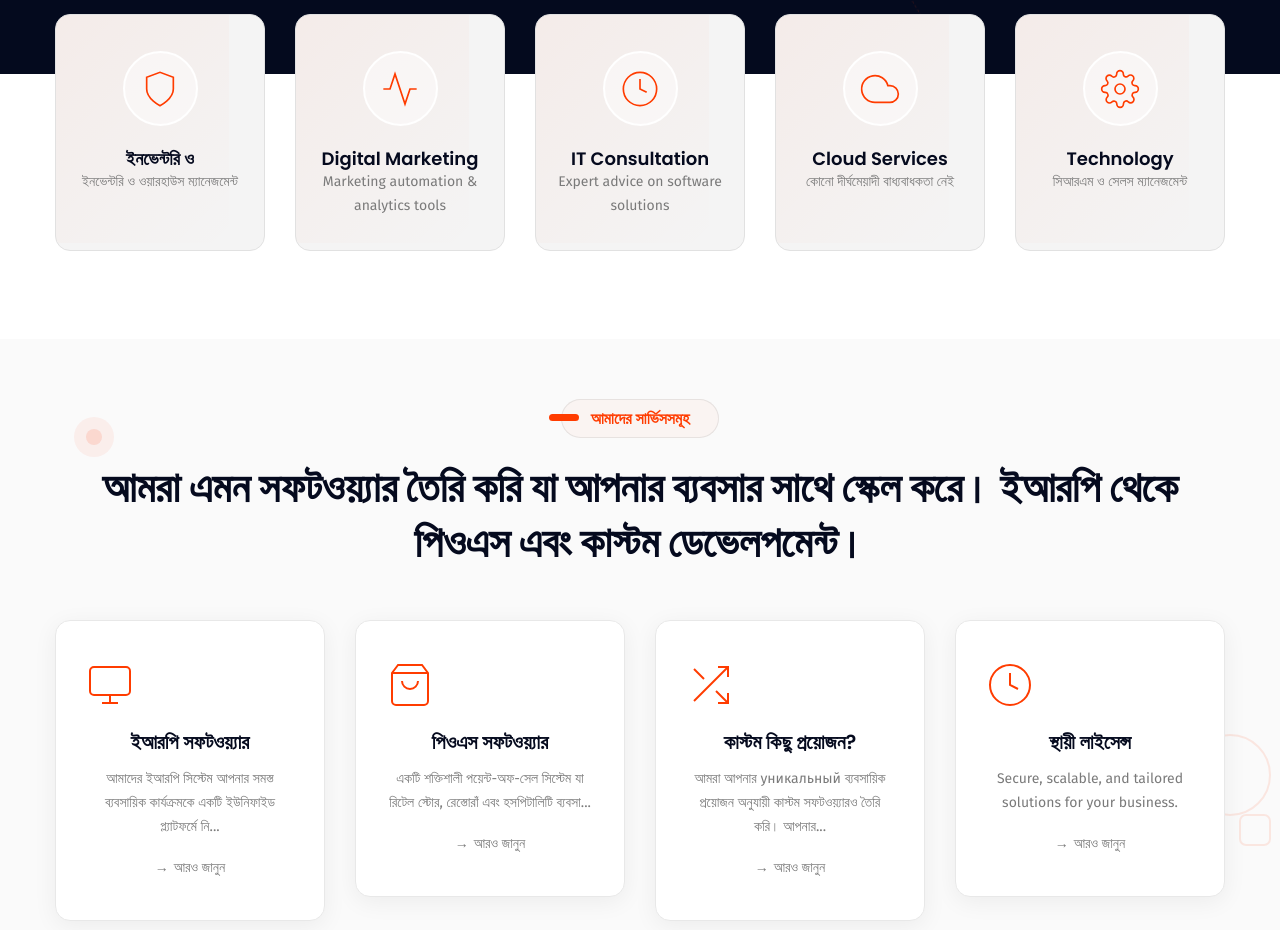
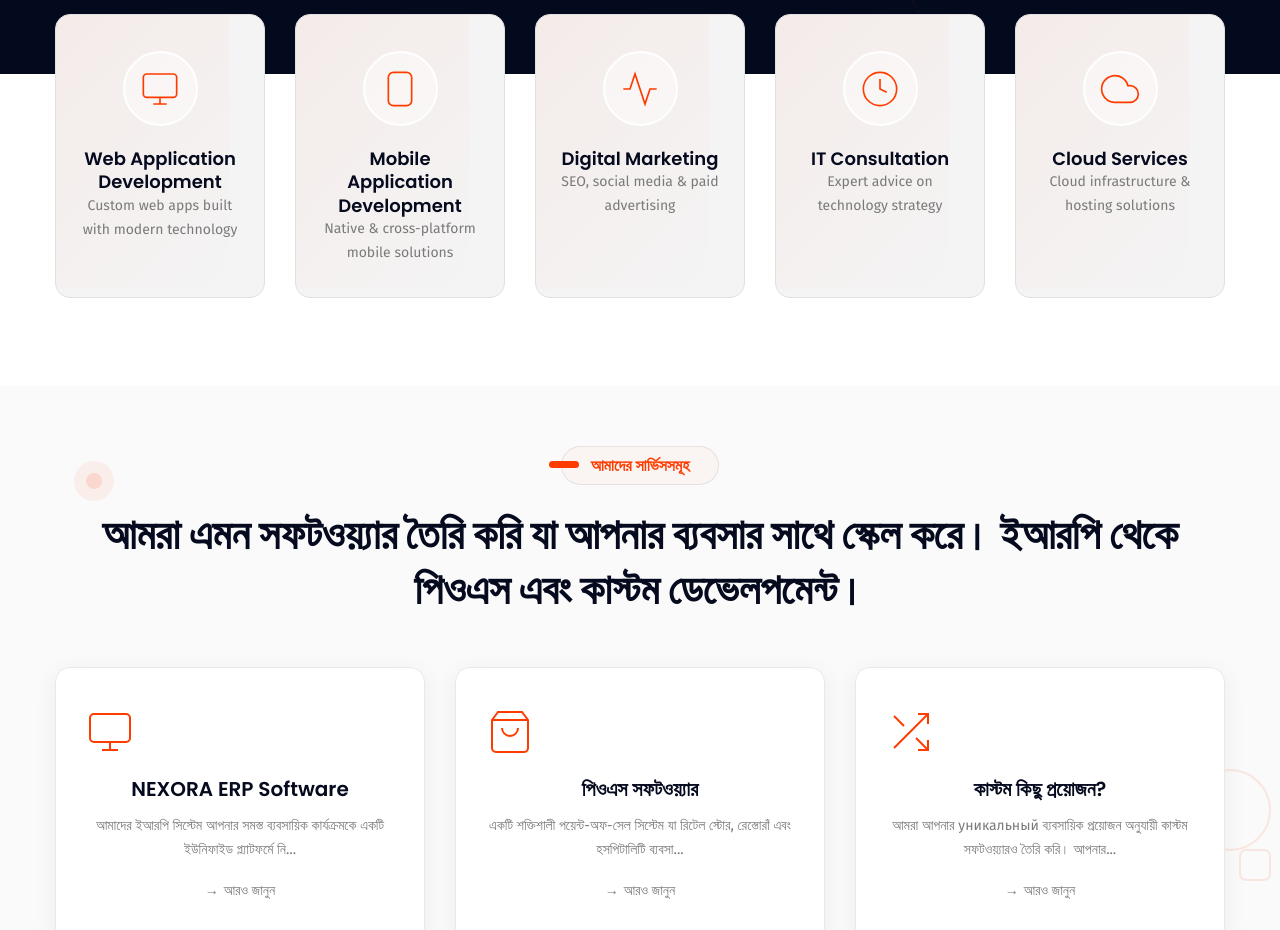
Before and after one commit to iAtikurRahman/badhon-byte, a Next.js app: page / in a window 1280 px wide. Shown: the part 816-1746 px from the top of the page. Built offline with nearby package versions, Linux system fonts and the light colour scheme.

Commit message:
Update service titles and improve footer layout; enhance responsiveness and styling

```diff
--- a/app/page.tsx
+++ b/app/page.tsx
@@ -118,11 +118,11 @@ export default function Home() {
           <div className="container" style={{ maxWidth: '1200px', margin: '0 auto', padding: '0 15px' }}>
             <div className="feature-box">
               {[
-                { icon: '<svg width="40" height="40" viewBox="0 0 24 24" fill="none" stroke="currentColor" strokeWidth="1.5"><path d="M12 22s8-4 8-10V5l-8-3-8 3v7c0 6 8 10 8 10z"/></svg>', title: t('servicesPage.erpFeature1').split(' ').slice(0,2).join(' '), desc: t('servicesPage.erpFeature1') },
-                { icon: '<svg width="40" height="40" viewBox="0 0 24 24" fill="none" stroke="currentColor" strokeWidth="1.5"><path d="M22 12h-4l-3 9L9 3l-3 9H2"/></svg>', title: 'Digital Marketing', desc: 'Marketing automation & analytics tools' },
-                { icon: '<svg width="40" height="40" viewBox="0 0 24 24" fill="none" stroke="currentColor" strokeWidth="1.5"><circle cx="12" cy="12" r="10"/><path d="M12 6v6l4 2"/></svg>', title: 'IT Consultation', desc: 'Expert advice on software solutions' },
-                { icon: '<svg width="40" height="40" viewBox="0 0 24 24" fill="none" stroke="currentColor" strokeWidth="1.5"><path d="M18 10h-1.26A8 8 0 109 20h9a5 5 0 000-10z"/></svg>', title: 'Cloud Services', desc: t('pricingPage.monthlyFeature1') },
-                { icon: '<svg width="40" height="40" viewBox="0 0 24 24" fill="none" stroke="currentColor" strokeWidth="1.5"><circle cx="12" cy="12" r="3"/><path d="M19.4 15a1.65 1.65 0 00.33 1.82l.06.06a2 2 0 010 2.83 2 2 0 01-2.83 0l-.06-.06a1.65 1.65 0 00-1.82-.33 1.65 1.65 0 00-1 1.51V21a2 2 0 01-2 2 2 2 0 01-2-2v-.09A1.65 1.65 0 009 19.4a1.65 1.65 0 00-1.82.33l-.06.06a2 2 0 01-2.83 0 2 2 0 010-2.83l.06-.06A1.65 1.65 0 004.68 15a1.65 1.65 0 00-1.51-1H3a2 2 0 01-2-2 2 2 0 012-2h.09A1.65 1.65 0 004.6 9a1.65 1.65 0 00-.33-1.82l-.06-.06a2 2 0 010-2.83 2 2 0 012.83 0l.06.06A1.65 1.65 0 009 4.68a1.65 1.65 0 001-1.51V3a2 2 0 012-2 2 2 0 012 2v.09a1.65 1.65 0 001 1.51 1.65 1.65 0 001.82-.33l.06-.06a2 2 0 012.83 0 2 2 0 010 2.83l-.06.06a1.65 1.65 0 00-.33 1.82V9a1.65 1.65 0 001.51 1H21a2 2 0 012 2 2 2 0 01-2 2h-.09a1.65 1.65 0 00-1.51 1z"/></svg>', title: 'Technology', desc: t('servicesPage.erpFeature5') },
+                { icon: '<svg width="40" height="40" viewBox="0 0 24 24" fill="none" stroke="currentColor" strokeWidth="1.5"><rect x="2" y="3" width="20" height="14" rx="2"/><path d="M8 21h8M12 17v4"/></svg>', title: 'Web Application Development', desc: 'Custom web apps built with modern technology' },
+                { icon: '<svg width="40" height="40" viewBox="0 0 24 24" fill="none" stroke="currentColor" strokeWidth="1.5"><rect x="5" y="2" width="14" height="20" rx="3"/><line x1="12" y1="18" x2="12.01" y2="18"/></svg>', title: 'Mobile Application Development', desc: 'Native & cross-platform mobile solutions' },
+                { icon: '<svg width="40" height="40" viewBox="0 0 24 24" fill="none" stroke="currentColor" strokeWidth="1.5"><path d="M22 12h-4l-3 9L9 3l-3 9H2"/></svg>', title: 'Digital Marketing', desc: 'SEO, social media & paid advertising' },
+                { icon: '<svg width="40" height="40" viewBox="0 0 24 24" fill="none" stroke="currentColor" strokeWidth="1.5"><circle cx="12" cy="12" r="10"/><path d="M12 6v6l4 2"/></svg>', title: 'IT Consultation', desc: 'Expert advice on technology strategy' },
+                { icon: '<svg width="40" height="40" viewBox="0 0 24 24" fill="none" stroke="currentColor" strokeWidth="1.5"><path d="M18 10h-1.26A8 8 0 109 20h9a5 5 0 000-10z"/></svg>', title: 'Cloud Services', desc: 'Cloud infrastructure & hosting solutions' },
               ].map((item, i) => (
                 <div key={i} className="feature-sinble-single-box">
                   <div className="feature-icon" dangerouslySetInnerHTML={{ __html: item.icon }}></div>
@@ -149,11 +149,11 @@ export default function Home() {
                 </div>
               </div>
             </div>
-            <div style={{ display: 'flex', flexWrap: 'wrap', margin: '0 -15px' }}>
+            <div style={{ display: 'flex', flexWrap: 'wrap', justifyContent: 'center', margin: '0 -15px' }}>
               {[
                 {
                   icon: '<svg width="48" height="48" viewBox="0 0 24 24" fill="none" stroke="currentColor" strokeWidth="1.5"><rect x="2" y="3" width="20" height="14" rx="2" ry="2"/><line x1="8" y1="21" x2="16" y2="21"/><line x1="12" y1="17" x2="12" y2="21"/></svg>',
-                  title: t('servicesPage.erpTitle'),
+                  title: 'NEXORA ERP Software',
                   desc: t('servicesPage.erpDesc').slice(0, 85) + '...',
                   link: '/services#erp',
                 },
@@ -169,17 +169,11 @@ export default function Home() {
                   desc: t('servicesPage.customDesc').slice(0, 85) + '...',
                   link: '/contact',
                 },
-                {
-                  icon: '<svg width="48" height="48" viewBox="0 0 24 24" fill="none" stroke="currentColor" strokeWidth="1.5"><circle cx="12" cy="12" r="10"/><polyline points="12 6 12 12 16 14"/></svg>',
-                  title: t('pricingPage.permanentTitle'),
-                  desc: 'Secure, scalable, and tailored solutions for your business.',
-                  link: '/pricing',
-                },
               ].map((item, i) => (
-                <div key={i} style={{ flex: '0 0 25%', maxWidth: '25%', padding: '0 15px' }}>
-                  <div className="service-single-box">
+                <div key={i} style={{ flex: '0 0 33.333%', maxWidth: '33.333%', padding: '0 15px', display: 'flex' }}>
+                  <div className="service-single-box" style={{ width: '100%', display: 'flex', flexDirection: 'column' }}>
                     <div className="service-icon" dangerouslySetInnerHTML={{ __html: item.icon }}></div>
-                    <div className="service-content">
+                    <div className="service-content" style={{ flex: 1 }}>
                       <h3 className="service-title">{item.title}</h3>
                       <p className="service-text">{item.desc}</p>
                       <div className="service-btn">
@@ -300,8 +294,8 @@ export default function Home() {
             </div>
             <div style={{ display: 'flex', flexWrap: 'wrap', justifyContent: 'center', gap: '30px' }}>
               {[
-                t('clientSection.client1'),
-                t('clientSection.client2'),
+                'মেসার্স স্বর্ণা অটো রাইস মিলস্, কুষ্টিয়া',
+                'মেসার্স মিয়া অটো রাইস মিলস, ঝিনাইদহ',
               ].map((client, i) => (
                 <div key={i} style={{ flex: '0 0 450px' }}>
                   <div className="testi-box">
--- a/app/services/page.tsx
+++ b/app/services/page.tsx
@@ -53,8 +53,8 @@ export default function ServicesPage() {
             <div className="row" style={{ display: 'flex', flexWrap: 'wrap', alignItems: 'center', margin: '0 -15px' }}>
               <div style={{ flex: '0 0 100%', maxWidth: '50%', padding: '0 15px' }}>
                 <div className="section-title text-left">
-                  <h5 className="section-sub-title">{t('servicesPage.erpTitle')}</h5>
-                  <h1 className="section-main-title">{t('servicesPage.erpTitle')}</h1>
+                  <h5 className="section-sub-title">NEXORA ERP Software</h5>
+                  <h1 className="section-main-title">NEXORA ERP Software</h1>
                   <p className="section-title-descr">{t('servicesPage.erpDesc')}</p>
                 </div>
                 <ul className="pricing-features" style={{ marginBottom: '25px' }}>
@@ -89,7 +89,7 @@ export default function ServicesPage() {
                       <rect x="55" y="150" width="100" height="35" rx="6" fill="#ff3c00" opacity="0.8" />
                     </svg>
                   </div>
-                  <h4 className="about-title">{t('servicesPage.erpTitle')}</h4>
+                  <h4 className="about-title">NEXORA ERP Software</h4>
                 </div>
               </div>
             </div>
--- a/components/Footer.tsx
+++ b/components/Footer.tsx
@@ -11,7 +11,7 @@ export default function Footer() {
       <div className="footer-area">
         <div className="container" style={{ maxWidth: '1200px', margin: '0 auto', padding: '0 15px' }}>
           <div style={{ display: 'flex', flexWrap: 'wrap', gap: '30px' }}>
-            <div style={{ flex: '2 1 300px' }}>
+            <div style={{ flex: '2 1 300px', paddingTop: '25px' }}>
               <div className="footer-widget">
                 <div className="footer-logo">
                   <Link href="/" style={{
@@ -48,7 +48,7 @@ export default function Footer() {
                 </div>
               </div>
             </div>
-            <div style={{ flex: '1 1 250px' }}>
+            <div style={{ flex: '1 1 250px', paddingTop: '25px' }}>
               <div className="footer-widget left">
                 <a href="https://maps.google.com/?q=Level-8+SS+Tower+Fire+Service+Mor+Rajshahi+Bangladesh" target="_blank" rel="noopener noreferrer" style={{ textDecoration: 'none', display: 'flex', alignItems: 'flex-start', gap: '15px' }}>
                   <div style={{ flexShrink: 0, marginTop: '4px' }}>
@@ -64,7 +64,7 @@ export default function Footer() {
                 </a>
               </div>
             </div>
-            <div style={{ flex: '1 1 250px' }}>
+            <div style={{ flex: '1 1 250px', paddingTop: '25px' }}>
               <div className="footer-widget left">
                 <div style={{ display: 'flex', alignItems: 'flex-start', gap: '15px' }}>
                   <div style={{ flexShrink: 0, marginTop: '4px' }}>
```
